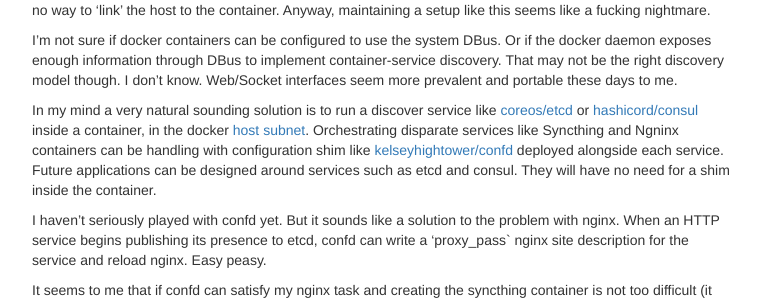
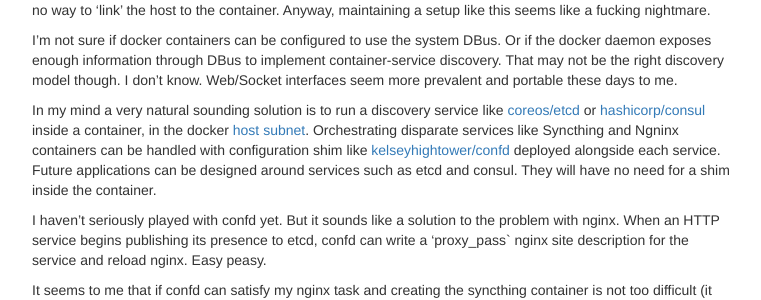
Before and after one commit to bmatsuo/bmatsuo.github.io, a Jekyll site: the page built from _posts/2014-09-02-the-docker-desktop.markdown, in a window 1280 px wide. Shown: the part 839-1139 px from the top of the page, without its empty margins (258-1019 px from the left). Built offline with Jekyll 4.4.1, drawn with Linux system fonts in a browser that asks for light colours; nearby versions of some CDN libraries.

Commit message:
fix several typos

```diff
--- a/_posts/2014-09-02-the-docker-desktop.markdown
+++ b/_posts/2014-09-02-the-docker-desktop.markdown
@@ -55,12 +55,12 @@
 I don't know.  Web/Socket interfaces seem more prevalent and portable these
 days to me.
 
-In my mind a very natural sounding solution is to run a discover service like
+In my mind a very natural sounding solution is to run a discovery service like
 [coreos/etcd](https://github.com/coreos/etcd) or
-[hashicord/consul](https://github.com/hashicorp/consul) inside a container, in
+[hashicorp/consul](https://github.com/hashicorp/consul) inside a container, in
 the docker [host subnet](https://docs.docker.com/articles/networking/).
 Orchestrating disparate services like Syncthing and Ngninx containers can be
-handling with configuration shim like
+handled with configuration shim like
 [kelseyhightower/confd](https://github.com/kelseyhightower/confd) deployed
 alongside each service.  Future applications can be designed around services
 such as etcd and consul.  They will have no need for a shim inside the
```
